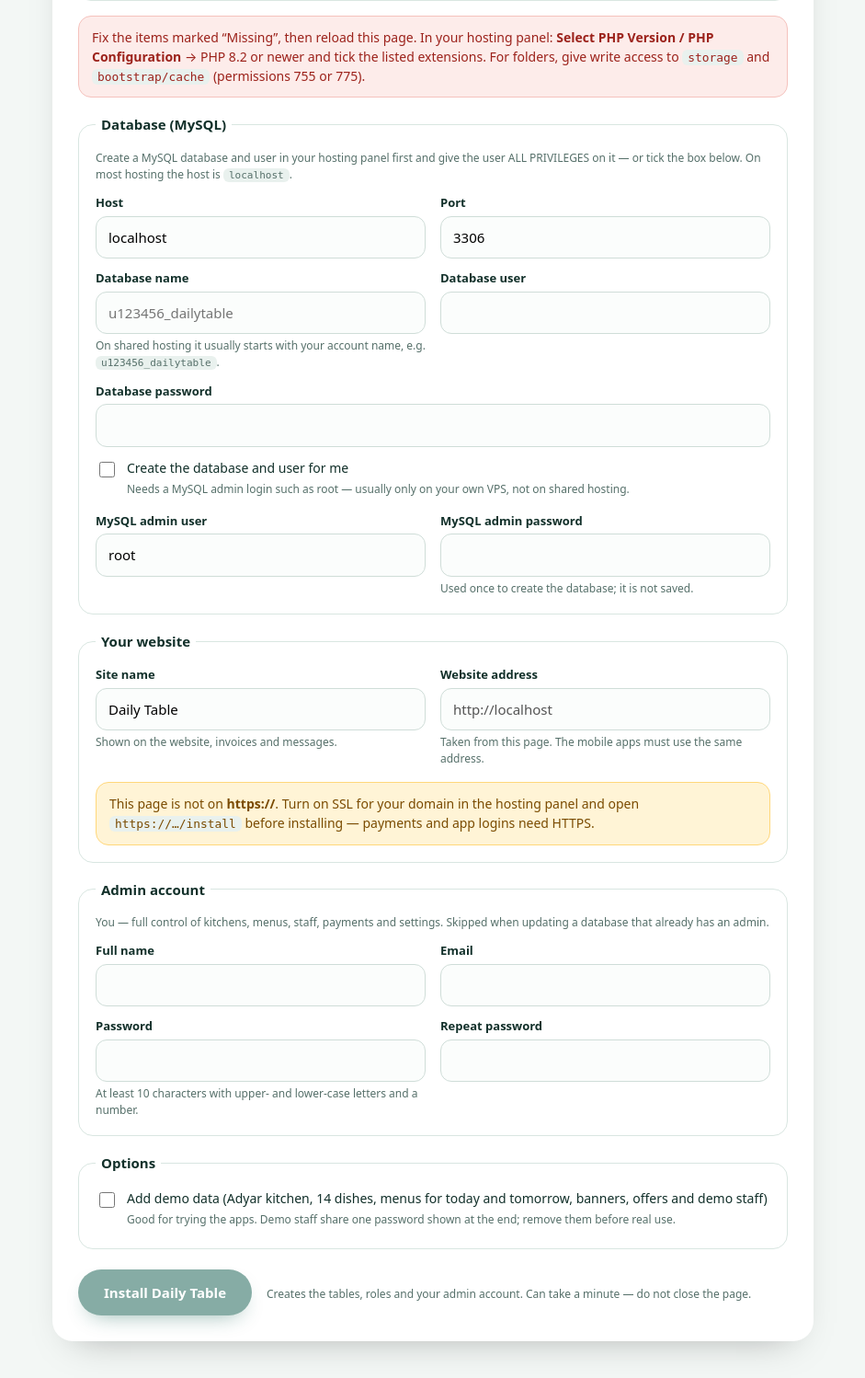
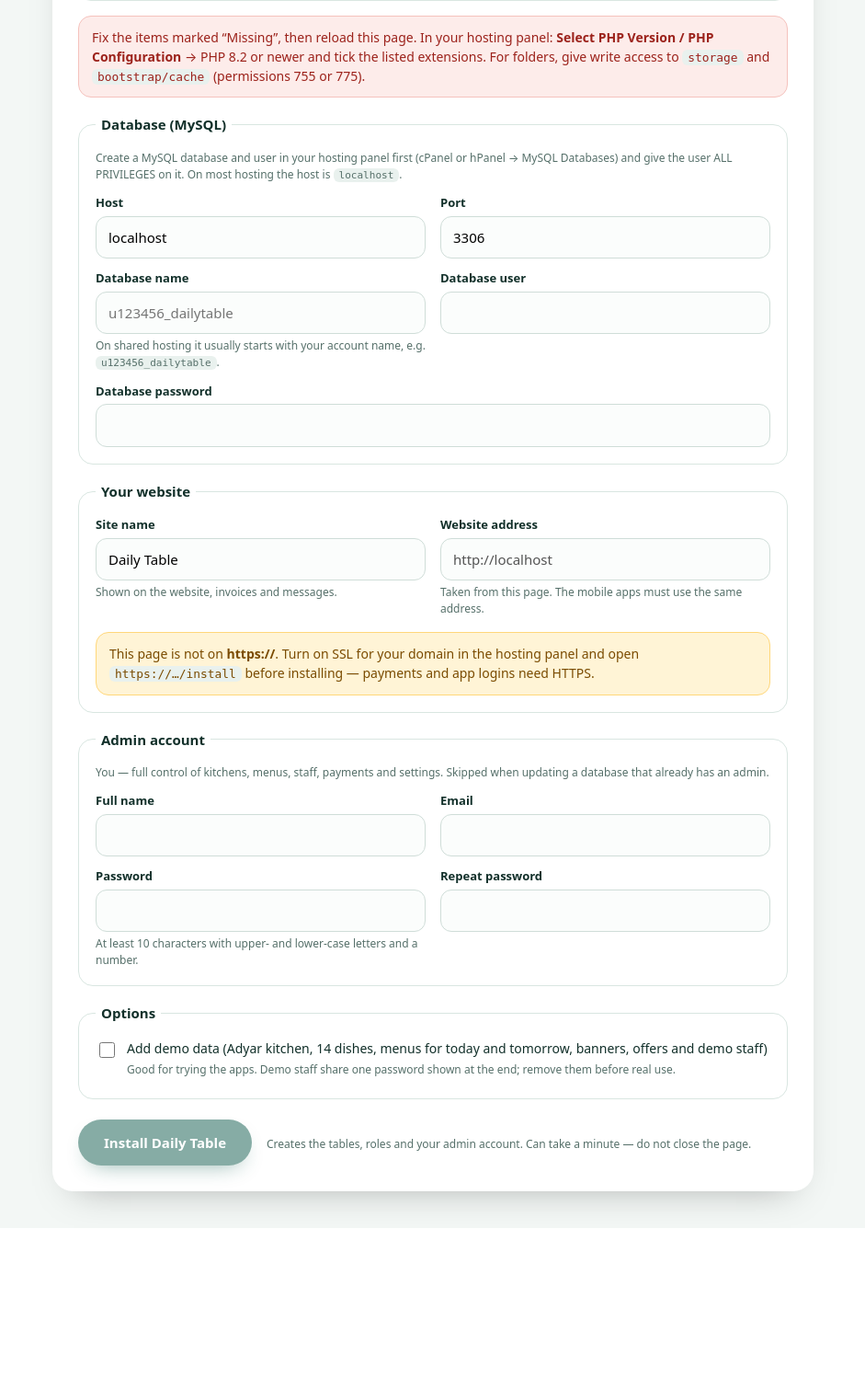
Before and after one commit to skycodetechnology251-bot/cloudkitchen-, a Laravel app: page /install in a window 1280 px wide. Shown: the part 653-2151 px from the top of the page at 92% size, without its empty margins (169-1110 px from the left). After the commit the page ends 1988 px from the top, so only its background shows below. Run offline with Laravel 12, Linux system fonts and the light colour scheme.

Commit message:
Setup page: remove the MySQL admin login option
The database is created in the hosting panel; the web setup page only asks for
its name, user and password. (php artisan dailytable:install keeps the option.)

Co-Authored-By: Claude Opus 5.5 <noreply@anthropic.com>
Claude-Session: https://claude.ai/code/session_01Ls3Xtnw1dxdzpbgxbVBsBB

```diff
--- a/backend/app/Http/Controllers/InstallController.php
+++ b/backend/app/Http/Controllers/InstallController.php
@@ -2,7 +2,6 @@
 
 namespace App\Http\Controllers;
 
-use App\Support\Install\DatabaseProvisioner;
 use App\Support\Install\Installer;
 use App\Support\Install\InstallState;
 use Illuminate\Http\RedirectResponse;
@@ -12,8 +11,8 @@ use Illuminate\View\View;
 use Throwable;
 
 /**
- * Browser setup wizard at /install: no terminal needed. One page: server check, database,
- * admin account. Also updates an existing Daily Table database (backup first, data kept).
+ * Browser setup wizard at /install: no terminal needed. One page: server check, database
+ * (created beforehand in the hosting panel), admin account. Also updates an existing Daily Table database (backup first, data kept).
  * Available only until Daily Table is installed (OnlyBeforeInstall returns 404 afterwards).
  */
 class InstallController extends Controller
@@ -45,9 +44,6 @@ class InstallController extends Controller
             'db_database' => ['required', 'regex:/^[A-Za-z0-9_]{1,64}$/'],
             'db_username' => ['required', 'regex:/^[A-Za-z0-9_.\-]{1,80}$/'],
             'db_password' => ['nullable', 'string', 'max:200'],
-            'create_database' => ['nullable', 'boolean'],
-            'admin_username' => ['required_if:create_database,1', 'nullable', 'string', 'max:80'],
-            'admin_password' => ['nullable', 'string', 'max:200'],
             'app_name' => ['required', 'string', 'max:60', 'regex:/^[^\r\n"\\\\$]+$/'],
             'admin_name' => ['required', 'string', 'max:120'],
             'admin_email' => ['required', 'email', 'max:190'],
@@ -56,7 +52,6 @@ class InstallController extends Controller
         ], [
             'db_database.regex' => 'Use only letters, digits and underscores.',
             'db_username.regex' => 'Use only letters, digits, dots, dashes and underscores.',
-            'admin_username.required_if' => 'Enter the MySQL admin user (often root), or untick "Create the database for me".',
         ], [
             'admin_pass' => 'password', 'admin_name' => 'name', 'admin_email' => 'email', 'app_name' => 'site name',
         ]);
@@ -65,33 +60,21 @@ class InstallController extends Controller
             'host' => $data['db_host'], 'port' => (int) $data['db_port'], 'database' => $data['db_database'],
             'username' => $data['db_username'], 'password' => (string) ($data['db_password'] ?? ''),
         ];
-        $keepInput = $request->except(['db_password', 'admin_password', 'admin_pass', 'admin_pass_confirmation']);
+        $keepInput = $request->except(['db_password', 'admin_pass', 'admin_pass_confirmation']);
 
-        // 1. Optionally create the database and user with MySQL admin access (not saved).
-        if ($request->boolean('create_database')) {
-            try {
-                DatabaseProvisioner::connect([
-                    'user' => $data['admin_username'], 'password' => (string) ($data['admin_password'] ?? ''),
-                    'host' => $db['host'], 'port' => $db['port'],
-                ])->provision($db['database'], $db['username'], $db['password'], ['localhost', '127.0.0.1'], resetPassword: true);
-            } catch (Throwable $e) {
-                throw ValidationException::withMessages(['admin_username' => 'Could not create the database: '.Installer::mysqlReason($e)]);
-            }
-        }
-
-        // 2. Try the database on a scratch connection; switch to it only once it works.
+        // 1. Try the database on a scratch connection; switch to it only once it works.
         try {
             Installer::useDatabase($db);
         } catch (Throwable $e) {
             throw ValidationException::withMessages(['db_password' => 'Could not connect to MySQL: '.Installer::mysqlReason($e)]);
         }
 
-        // 3. Save the settings.
+        // 2. Save the settings.
         $url = rtrim($request->root(), '/');
         InstallState::writeEnv(Installer::envFor($db, $url, $request->isSecure(), $data['app_name']));
         config(['app.name' => $data['app_name'], 'app.url' => $url]);
 
-        // 4. Tables, roles, admin, demo data, lock.
+        // 3. Tables, roles, admin, demo data, lock.
         try {
             $result = (new Installer)->run(fn (string $label, callable $work) => $work(), [
                 'name' => $data['admin_name'], 'email' => $data['admin_email'], 'password' => $data['admin_pass'],
--- a/backend/app/Support/Install/Installer.php
+++ b/backend/app/Support/Install/Installer.php
@@ -47,7 +47,7 @@ class Installer
 
         return match (true) {
             str_contains($m, '1045') || str_contains($m, 'Access denied') => 'the user name or password is wrong.',
-            str_contains($m, '1049') || str_contains($m, 'Unknown database') => 'the database does not exist. Create it in your hosting panel (cPanel → MySQL Databases), or tick "Create the database for me".',
+            str_contains($m, '1049') || str_contains($m, 'Unknown database') => 'the database does not exist. Create it in your hosting panel (cPanel or hPanel → MySQL Databases) and check the name.',
             str_contains($m, '2002') || str_contains($m, 'Connection refused') || str_contains($m, 'getaddrinfo') => 'MySQL is not reachable at that host and port. On most hosting the host is "localhost".',
             str_contains($m, '1044') => 'this user has no rights on that database. In cPanel → MySQL Databases, add the user to the database with ALL PRIVILEGES.',
             default => (string) preg_replace('/^SQLSTATE\[[^\]]+\]\s*(\[\d+\])?\s*/', '', (string) strtok($m, "\n")),
--- a/backend/resources/views/install/show.blade.php
+++ b/backend/resources/views/install/show.blade.php
@@ -22,7 +22,7 @@
     @csrf
     <fieldset>
       <legend>Database (MySQL)</legend>
-      <p class="hint" style="margin:0 0 12px">Create a MySQL database and user in your hosting panel first and give the user ALL PRIVILEGES on it — or tick the box below. On most hosting the host is <code>localhost</code>.</p>
+      <p class="hint" style="margin:0 0 12px">Create a MySQL database and user in your hosting panel first (cPanel or hPanel → MySQL Databases) and give the user ALL PRIVILEGES on it. On most hosting the host is <code>localhost</code>.</p>
       <div class="fields">
         <div>
           <label for="db_host">Host</label>
@@ -49,21 +49,6 @@
           <label for="db_password">Database password</label>
           <input id="db_password" name="db_password" type="password" autocomplete="new-password" @error('db_password') class="is-invalid" @enderror>
           @error('db_password')<span class="err">{{ $message }}</span>@enderror
-        </div>
-        <div class="wide">
-          <label class="check"><input type="checkbox" name="create_database" value="1" id="create_database" @checked(old('create_database'))> <span>Create the database and user for me <span class="hint">Needs a MySQL admin login such as root — usually only on your own VPS, not on shared hosting.</span></span></label>
-        </div>
-      </div>
-      <div class="fields" id="admin-fields" style="margin-top:12px" @unless (old('create_database')) hidden @endunless>
-        <div>
-          <label for="admin_username">MySQL admin user</label>
-          <input id="admin_username" name="admin_username" type="text" value="{{ old('admin_username', 'root') }}" @error('admin_username') class="is-invalid" @enderror>
-          @error('admin_username')<span class="err">{{ $message }}</span>@enderror
-        </div>
-        <div>
-          <label for="admin_password">MySQL admin password</label>
-          <input id="admin_password" name="admin_password" type="password" autocomplete="new-password">
-          <span class="hint">Used once to create the database; it is not saved.</span>
         </div>
       </div>
     </fieldset>
@@ -129,8 +114,6 @@
 @push('scripts')
 <script>
   (function () {
-    var box = document.getElementById('create_database'), panel = document.getElementById('admin-fields');
-    box.addEventListener('change', function () { panel.hidden = !box.checked; });
     document.querySelector('form').addEventListener('submit', function () {
       var b = document.getElementById('install-btn'); b.disabled = true; b.textContent = 'Installing… please wait';
     });
```
